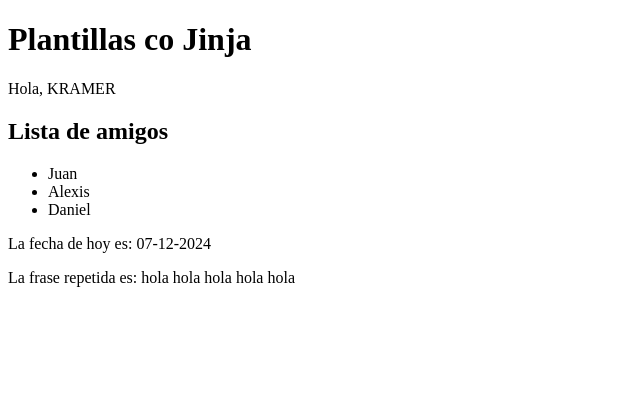
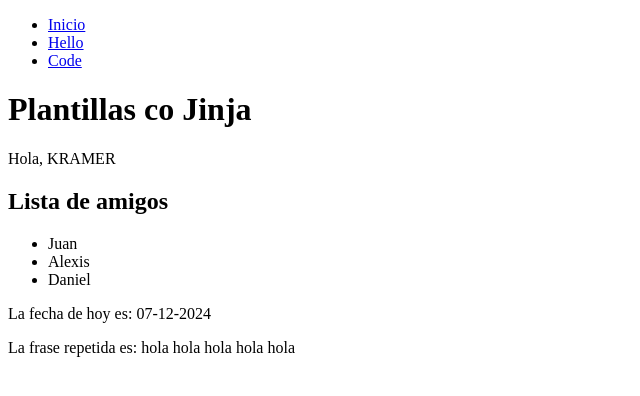
Before and after one commit to DanielHernandezGalvez/Flask, a Flask app: page / in a window 1280 px wide. Shown: the top 396 px of the page, without its empty margins (0-640 px from the left). Run offline with Flask 3, Linux system fonts and the light colour scheme.

Commit message:
navegación con urls

```diff
--- a/project/first.py
+++ b/project/first.py
@@ -1,4 +1,4 @@
-from flask import Flask, render_template
+from flask import Flask, render_template, url_for
 
 app = Flask(__name__)
 
@@ -19,8 +19,10 @@ def repeat(string, number):
 from datetime import datetime
 
 @app.route("/")
-@app.route("/index")
 def index():
+    print(url_for("index"))
+    print(url_for("hello", name = "print('dani)"))
+    print(url_for("code", code = "print('Hola')"))
     name = "kramer"
     friends = ["Daniel", "Alexis", "Juan"]
     date = datetime.now()
@@ -39,14 +41,16 @@ def index():
 #uuid
 @app.route("/hello/")
 @app.route("/hello/<string:name>")
-@app.route("/hello/<string:name>/<int:age>") #variables en rutas
-def hello(name = None, age = None):
-    if name == None and age == None:
-        return "<h1>Hola, mundo!</h1>"
-    elif age == None:
-        return f"<h1>Hola, {name}!</h1>"
-    else:
-        return f"<h1>Hola {name}! el doble de tu edad es {age * 2}</h1>"
+@app.route("/hello/<string:name>/<int:age>")
+@app.route("/hello/<string:name>/<int:age>/<email>") #variables en rutas
+def hello(name = None, age = None, email = None):
+   my_data = {
+       "name": name,
+       "age": age,
+       "email": email
+   }
+   return render_template('hello.html', data = my_data)
+
 
 from markupsafe import escape
 
--- a/project/templates/base.html
+++ b/project/templates/base.html
@@ -6,6 +6,23 @@
   </head>
 
   <body>
+    <nav>
+      <ul>
+
+        <li>
+          <a href="{{ url_for('index')}} ">Inicio</a>
+        </li>
+
+        <li>
+          <a href="{{ url_for('hello')}} ">Hello</a>
+        </li>
+
+        <li>
+          <a href="{{ url_for('code', code = 'print(code)')}} ">Code</a>
+        </li>
+
+      </ul>
+    </nav>
 
     {% block content %}
     <!-- bloque de contenido -->
```
Also changed, not shown: project/templates/hello.html (added, +21 -0 lines).
